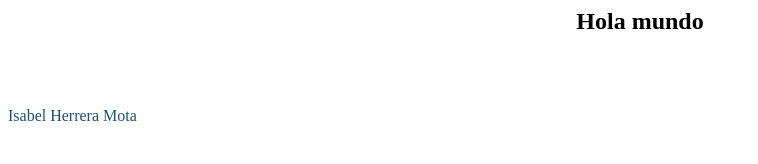
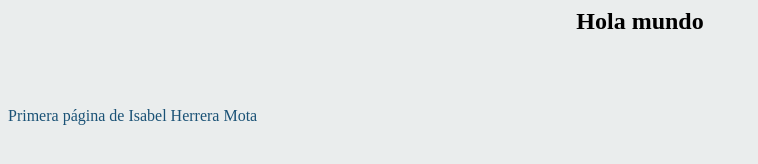
Before and after one commit to isaherrera7/PracticasIsa, a plain HTML site: page index.html in a window 1280 px wide. Shown: the whole page, without its empty margins (0-758 px from the left). Drawn offline with Linux system fonts and the light colour scheme.

Commit message:
Update index.html

```diff
--- a/index.html
+++ b/index.html
@@ -2,9 +2,9 @@
 <title>Practica 1</title>
 
 </head>
-<body>
+<body bgcolor="#EAEDED">
   <h2><center>Hola mundo</center></h2>
   <br>
   <br>
-  <p><font color="#1A5276">Isabel Herrera Mota</font></p>
+  <p><font color="#1A5276">Primera página de Isabel Herrera Mota</font></p>
 </body>
```
